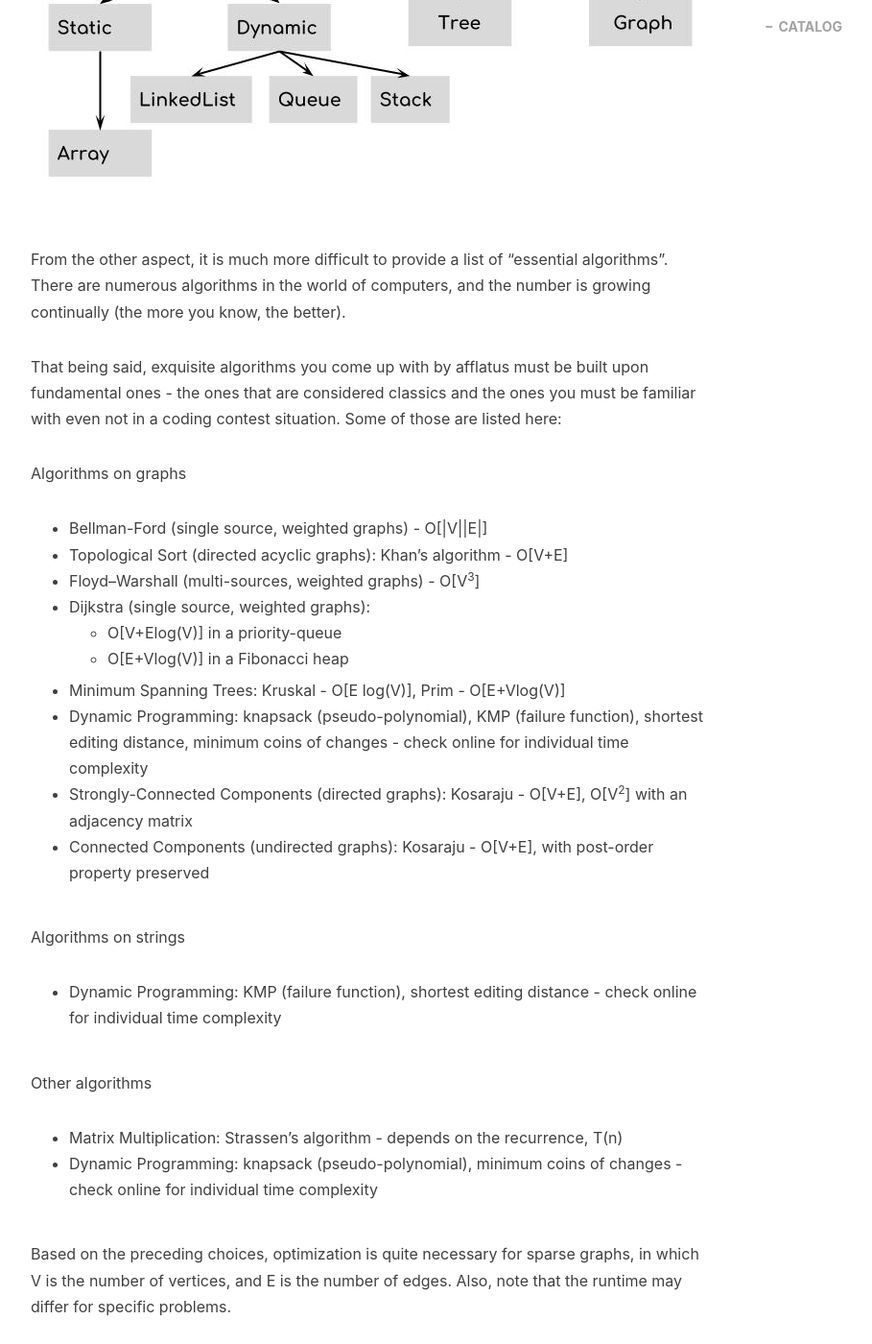
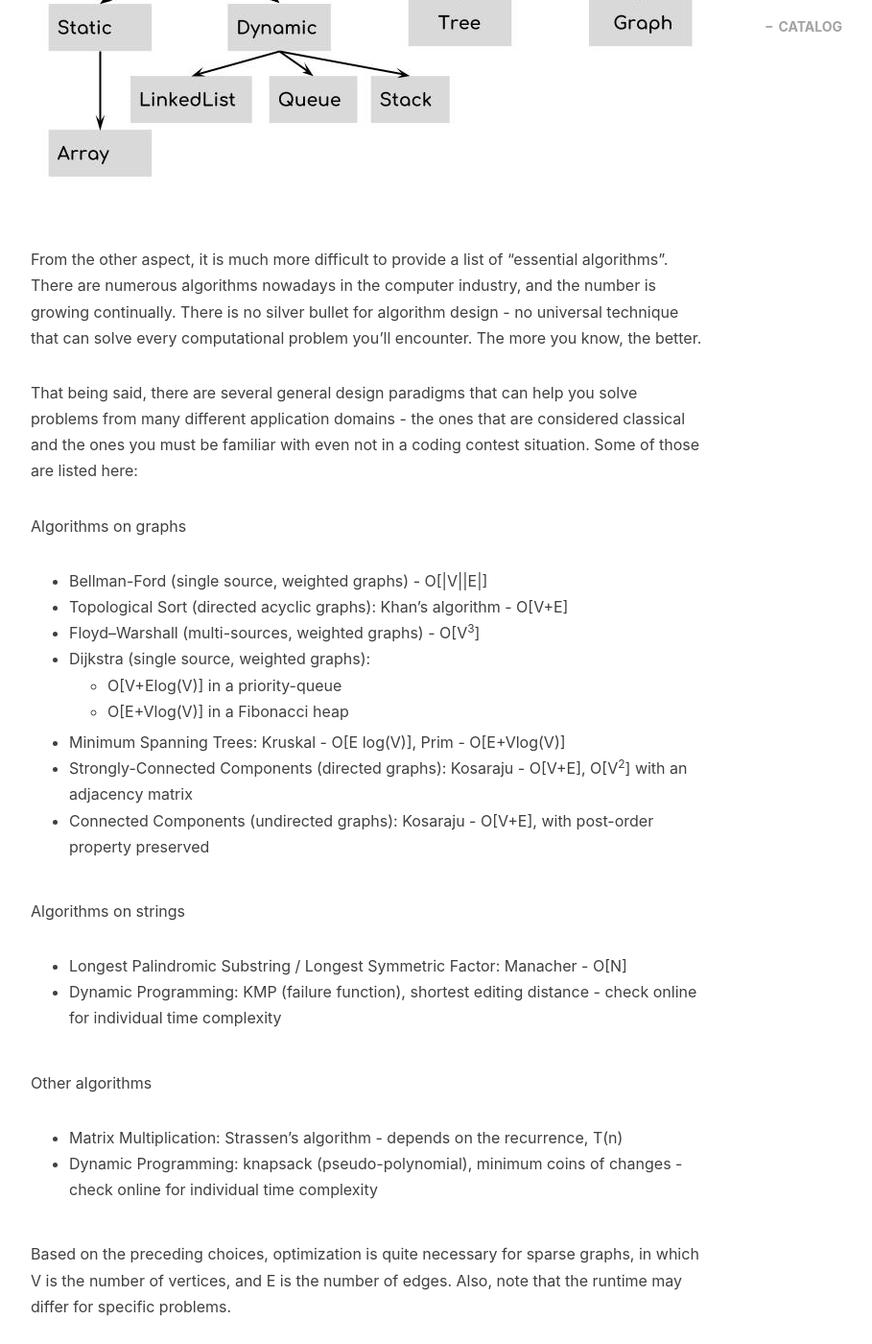
Before and after one commit to gengyu89/gengyu89.github.io, a Jekyll site: the page built from _posts/2020-09-13-leetcode-journey.markdown, in a window 1280 px wide and 1400 px high, scrolled down 3974 px. Shown: the whole window at 96% size, without its empty margins (233-1142 px from the left). Built offline with Jekyll 4.4.1, drawn with Linux system fonts in a browser that asks for light colours; nearby versions of some CDN libraries; comment, search, counter and statistics services are not loaded.

```diff
--- a/_posts/2020-09-13-leetcode-journey.markdown
+++ b/_posts/2020-09-13-leetcode-journey.markdown
@@ -57,9 +57,9 @@
 
 ![data_structures](/img/in-post/post-leetcode-journey/DS_Classification.jpg)
 
-From the other aspect, it is much more difficult to provide a list of "essential algorithms". There are numerous algorithms in the world of computers, and the number is growing continually (the more you know, the better).
+From the other aspect, it is much more difficult to provide a list of "essential algorithms". There are numerous algorithms nowadays in the computer industry, and the number is growing continually. There is no silver bullet for algorithm design - no universal technique that can solve every computational problem you'll encounter. The more you know, the better.
 
-That being said, exquisite algorithms you come up with by afflatus must be built upon fundamental ones - the ones that are considered classics and the ones you must be familiar with even not in a coding contest situation. Some of those are listed here:
+That being said, there are several general design paradigms that can help you solve problems from many different application domains - the ones that are considered classical and the ones you must be familiar with even not in a coding contest situation. Some of those are listed here:
 
 Algorithms on graphs
 * Bellman-Ford (single source, weighted graphs) - O[\|V\|\|E\|]
@@ -69,11 +69,11 @@
   - O[V+Elog(V)] in a priority-queue
   - O[E+Vlog(V)] in a Fibonacci heap
 * Minimum Spanning Trees: Kruskal - O[E log(V)], Prim - O[E+Vlog(V)]
-* Dynamic Programming: knapsack (pseudo-polynomial), KMP (failure function), shortest editing distance, minimum coins of changes - check online for individual time complexity
 * Strongly-Connected Components (directed graphs): Kosaraju - O[V+E], O[V<sup>2</sup>] with an adjacency matrix
 * Connected Components (undirected graphs): Kosaraju - O[V+E], with post-order property preserved
 
 Algorithms on strings
+* Longest Palindromic Substring / Longest Symmetric Factor: Manacher - O[N]
 * Dynamic Programming: KMP (failure function), shortest editing distance - check online for individual time complexity
 
 Other algorithms
```
